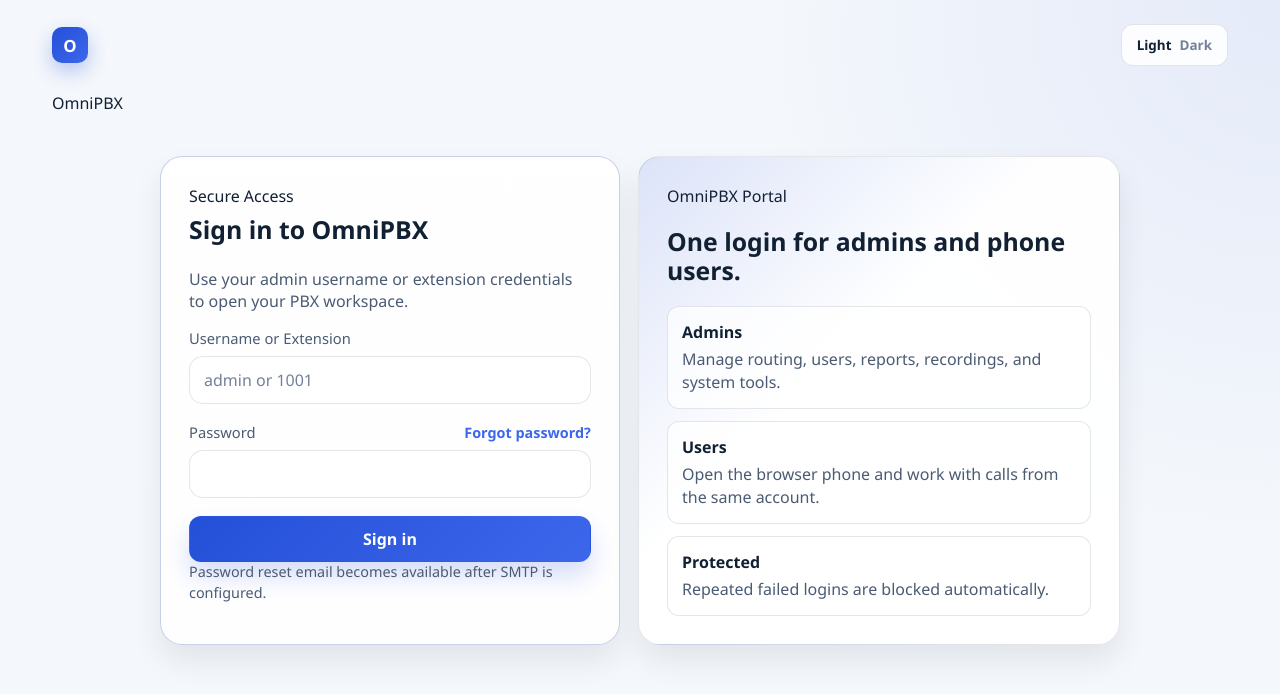
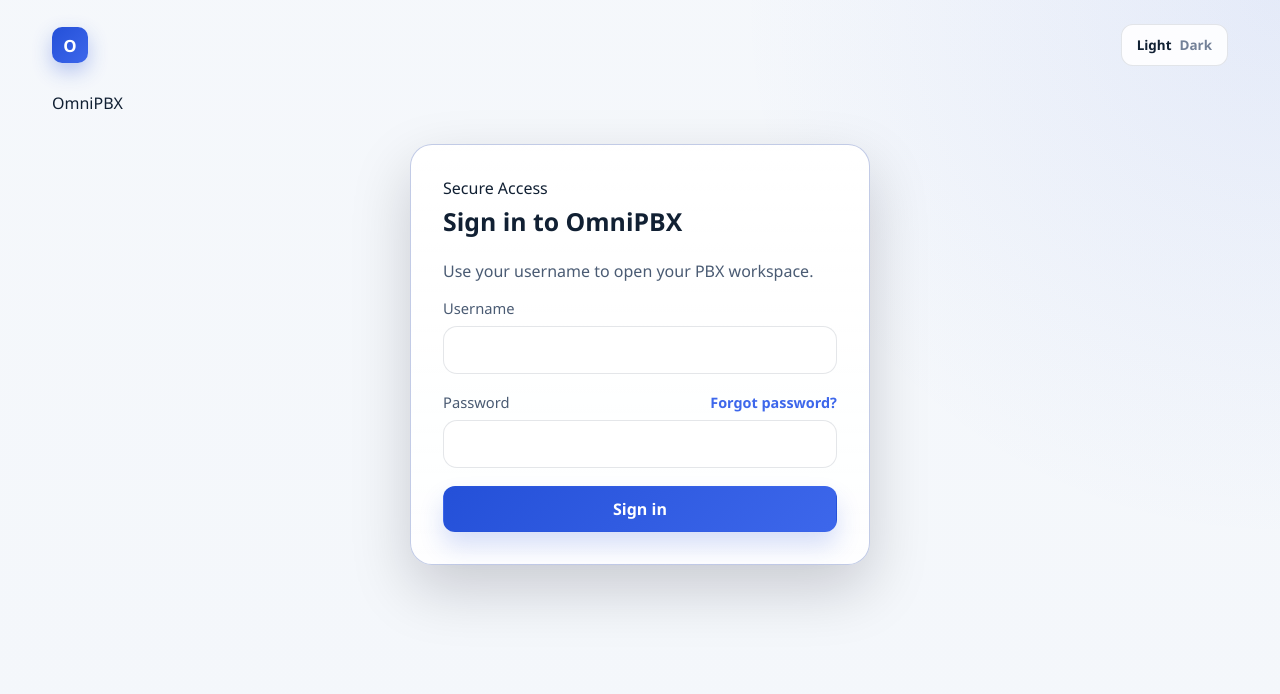
Before and after one commit to omnipbx-project/omnipbx, a Python web app: template apps/app/app/templates/auth/login.html in a window 1280 px wide. Shown: the top 694 px of the page. Run offline with Jinja, Linux system fonts and the light colour scheme; the template is opened without the code that fills it, so the values that code supplies are empty.

Commit message:
Polish login page layout

```diff
--- a/apps/app/app/features/auth/ui.py
+++ b/apps/app/app/features/auth/ui.py
@@ -49,7 +49,7 @@ def login_page(
         request,
         "auth/login.html",
         page_title="Login",
-        page_description="Sign in to OmniPBX with the owner or admin account you created during setup.",
+        page_description="",
         active_nav="/login",
         show_shell=False,
         error=error,
--- a/apps/app/app/static/app.css
+++ b/apps/app/app/static/app.css
@@ -1082,18 +1103,20 @@ button.success,
 }
 
 .login-wrap {
-  width: min(960px, 100%);
-  grid-template-columns: minmax(320px, 460px) minmax(280px, 1fr);
+  width: min(460px, 100%);
+  grid-template-columns: 1fr;
   align-items: stretch;
   justify-content: center;
-  margin: 26px auto 0;
+  margin: 0 auto;
 }
 
 .login-card {
   width: 100%;
-  padding: 28px;
-  border-color: color-mix(in srgb, var(--accent) 14%, var(--line));
-  box-shadow: var(--shadow-card);
+  padding: 32px;
+  border-color: color-mix(in srgb, var(--accent) 18%, var(--line));
+  background:
+    linear-gradient(180deg, color-mix(in srgb, var(--bg-panel-strong) 96%, transparent), var(--bg-panel));
+  box-shadow: 0 24px 60px rgba(2, 8, 23, 0.18);
 }
 
 .login-card-heading {
@@ -1101,8 +1124,7 @@ button.success,
   gap: 8px;
 }
 
-.login-card-heading h3,
-.login-info-card h3 {
+.login-card-heading h3 {
   margin: 0;
   font-size: 1.55rem;
   line-height: 1.18;
@@ -1137,46 +1159,6 @@ button.success,
 .login-submit:hover {
   background: var(--accent-strong);
   border-color: var(--accent-strong);
-}
-
-.login-note {
-  margin: 0;
-  font-size: 0.9rem;
-  line-height: 1.45;
-}
-
-.login-info-card {
-  display: grid;
-  align-content: center;
-  gap: 20px;
-  min-height: 100%;
-  padding: 28px;
-  background:
-    linear-gradient(135deg, color-mix(in srgb, var(--accent) 16%, transparent), transparent 42%),
-    color-mix(in srgb, var(--bg-panel-strong) 92%, transparent);
-}
-
-.login-info-list {
-  display: grid;
-  gap: 12px;
-}
-
-.login-info-list > div {
-  display: grid;
-  gap: 5px;
-  padding: 14px;
-  border: 1px solid var(--line);
-  border-radius: 12px;
-  background: color-mix(in srgb, var(--bg-panel) 82%, transparent);
-}
-
-.login-info-list strong {
-  color: var(--text);
-}
-
-.login-info-list span {
-  color: var(--text-soft);
-  line-height: 1.45;
 }
 
 table {
--- a/apps/app/app/templates/auth/login.html
+++ b/apps/app/app/templates/auth/login.html
@@ -6,7 +6,7 @@
       <span class="eyebrow">Secure Access</span>
       <h3>Sign in to OmniPBX</h3>
       <p class="muted">
-        Use your admin username or extension credentials to open your PBX workspace.
+        Use your username to open your PBX workspace.
       </p>
     </div>
 
@@ -27,8 +27,8 @@
     <form method="post" action="/login" class="stack">
       <input type="hidden" name="next_url" value="{{ next_url }}">
       <div class="field">
-        <label for="username">Username or Extension</label>
-        <input id="username" type="text" name="username" autocomplete="username" placeholder="admin or 1001" required>
+        <label for="username">Username</label>
+        <input id="username" type="text" name="username" autocomplete="username" required>
       </div>
       <div class="field">
         <div class="field-label-row">
@@ -39,29 +39,6 @@
       </div>
       <button type="submit" class="login-submit">Sign in</button>
     </form>
-
-    {% if not smtp_ready %}
-    <p class="muted login-note">Password reset email becomes available after SMTP is configured.</p>
-    {% endif %}
-  </div>
-
-  <div class="panel login-info-card">
-    <span class="eyebrow">OmniPBX Portal</span>
-    <h3>One login for admins and phone users.</h3>
-    <div class="login-info-list">
-      <div>
-        <strong>Admins</strong>
-        <span>Manage routing, users, reports, recordings, and system tools.</span>
-      </div>
-      <div>
-        <strong>Users</strong>
-        <span>Open the browser phone and work with calls from the same account.</span>
-      </div>
-      <div>
-        <strong>Protected</strong>
-        <span>Repeated failed logins are blocked automatically.</span>
-      </div>
-    </div>
   </div>
 </section>
 {% endblock %}
--- a/apps/app/app/templates/base.html
+++ b/apps/app/app/templates/base.html
@@ -57,7 +57,9 @@
     <section class="guest-header">
       <span class="eyebrow">OmniPBX</span>
       <h2>{{ page_title }}</h2>
+      {% if page_description %}
       <p>{{ page_description }}</p>
+      {% endif %}
     </section>
     {% endif %}
 
```
Also changed, not shown: other parts of apps/app/app/static/app.css (+26 -4 lines).
